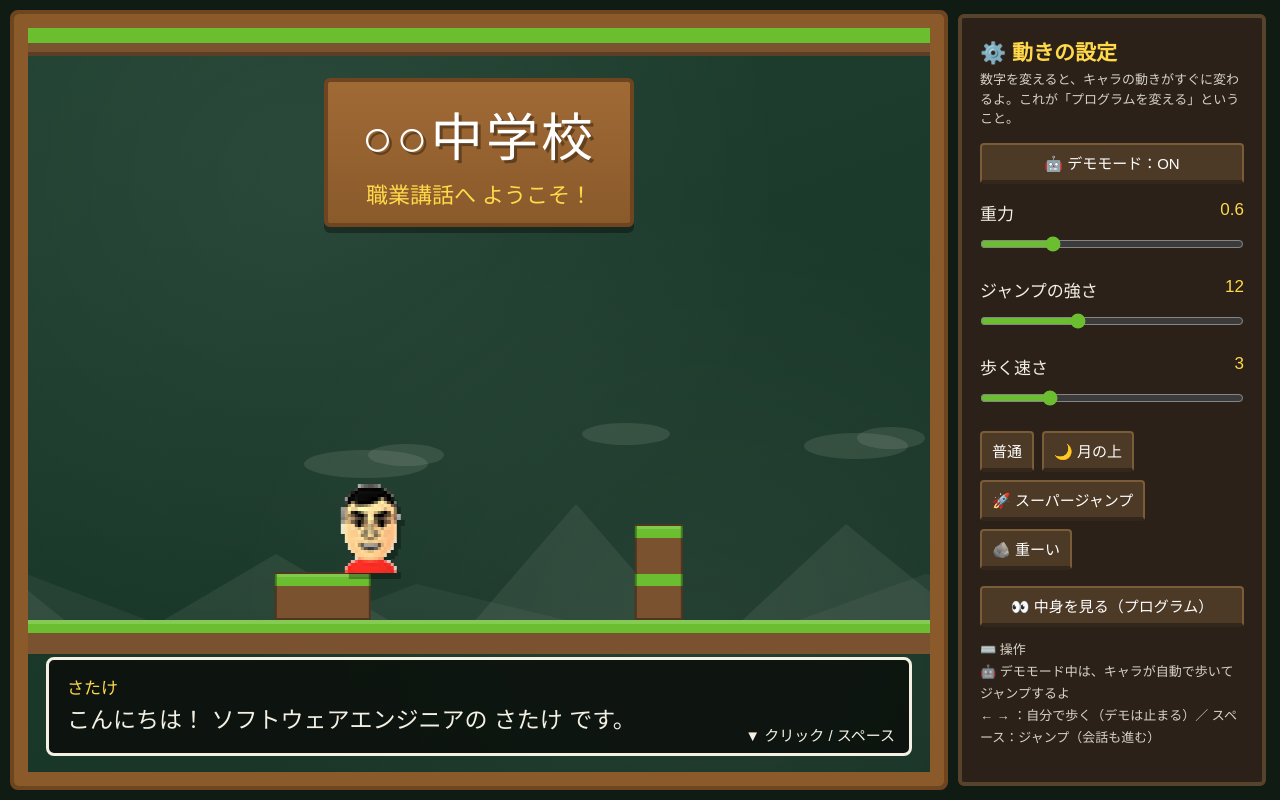
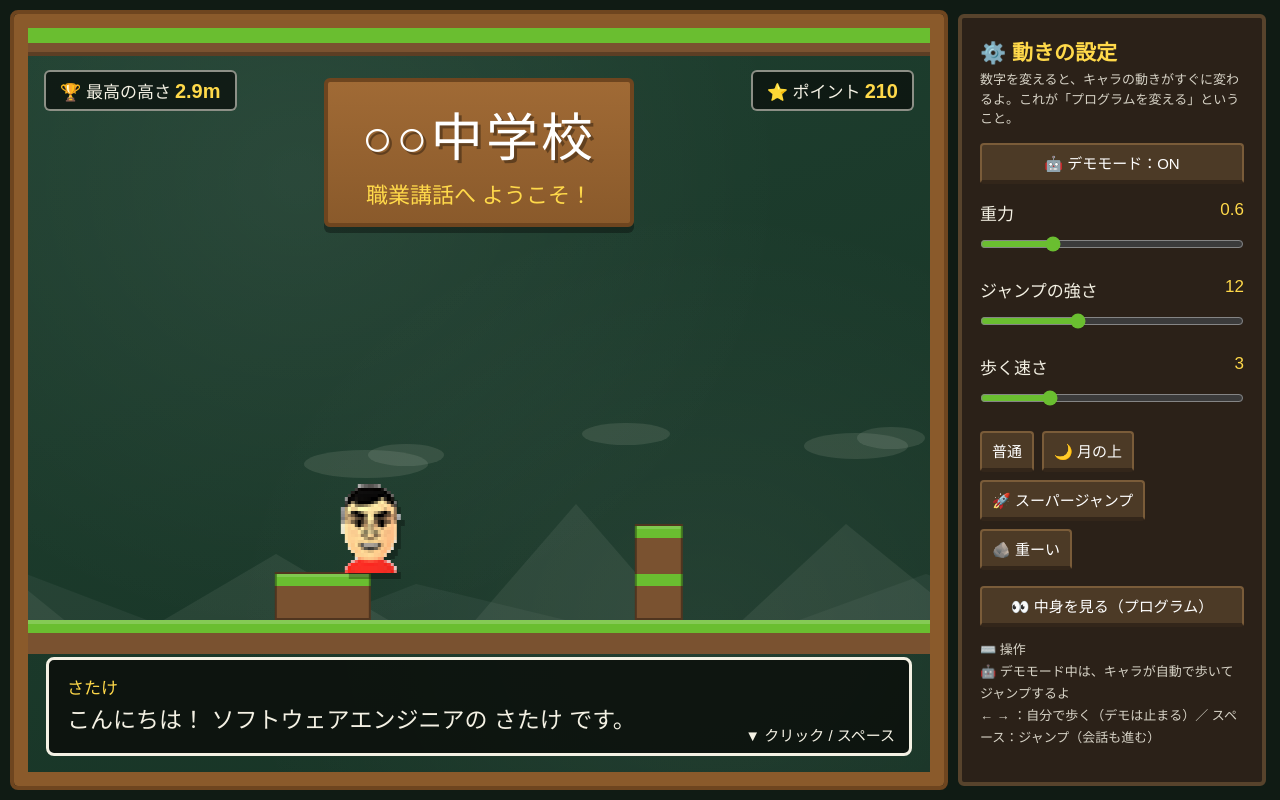
Before and after one commit to masanori-satake/Flatcraft, a plain HTML site: page index.html in a window 1280 px wide. Drawn offline with Linux system fonts and the light colour scheme; a web font is replaced by a local one.

Commit message:
Flatcraft 0.3.0: game HUD (highest jump height top-left, distance-based points top-right)

```diff
--- a/index.html
+++ b/index.html
@@ -49,6 +49,17 @@
   }
   #sign .school{font-size:clamp(28px,4.2vw,52px); letter-spacing:.06em; text-shadow:3px 3px 0 rgba(0,0,0,.35);}
   #sign .sub{font-size:clamp(15px,1.8vw,22px); margin-top:6px; color:var(--accent);}
+
+  /* ゲームHUD（左上：最高の高さ／右上：ポイント） */
+  #hud{
+    position:absolute; top:42px; left:16px; right:16px; z-index:6;
+    display:flex; justify-content:space-between; pointer-events:none;
+  }
+  .hud-chip{
+    background:rgba(12,18,14,.80); border:2px solid rgba(244,241,228,.55); border-radius:6px;
+    padding:6px 14px; font-size:17px; color:var(--chalk); white-space:nowrap;
+  }
+  .hud-chip b{color:var(--accent); font-size:20px; margin-left:4px;}
 
   /* ステージ（キャラが歩く場所＝横スクロールの窓） */
   #stage{position:absolute; left:0; right:0; bottom:118px; height:250px;}
@@ -158,6 +169,10 @@
     <div id="sign">
       <div class="school" id="school-name">○○中学校</div>
       <div class="sub">職業講話へ ようこそ！</div>
+    </div>
+    <div id="hud">
+      <div class="hud-chip">🏆 最高の高さ<b id="hud-height">0.0m</b></div>
+      <div class="hud-chip">⭐ ポイント<b id="hud-score">0</b></div>
     </div>
     <div id="stage">
       <div id="farbg"></div>
@@ -330,12 +345,18 @@ function floorAt(x){
 const P = { gravity: 0.6, jump: 12, speed: 3 };
 let x = 60, y = 0, vy = 0;         // y は床からの高さ
 let grounded = true;
+const PX_PER_M = 40;               // HUD換算：40px = 1m
+let baseY = 0, maxJumpM = 0;       // ジャンプの足元の高さ／最高の高さ(m)
+const hudHeight = document.getElementById("hud-height");
+const hudScore = document.getElementById("hud-score");
 let demo = true;                   // 自動デモ：読み込み時は ON
 let dir = 1, stuck = 0;            // デモの進行方向と、障害物で止まったフレーム数
 const keys = {};
+let distPx = 0;                 // 進んだ距離の合計（px）
 function tryMove(dx){
   const nx = Math.max(0, Math.min(WORLD_W - CHARA_W, x + dx));
   if (floorAt(nx) > y + 0.01) return false;  // 行く先の床が今より高い＝壁
+  distPx += Math.abs(nx - x);
   x = nx; return true;
 }
 function frame(){
@@ -354,6 +375,14 @@ function frame(){
   vy -= P.gravity; y += vy;
   const f = floorAt(x);
   if (y <= f){ y = f; vy = 0; grounded = true; } else grounded = false;
+  /* HUD：最高の高さ（跳び上がった足元からの高さ）と、距離で決まるポイント */
+  if (grounded) baseY = y;
+  else maxJumpM = Math.max(maxJumpM, (y - baseY) / PX_PER_M);
+  const score = Math.floor(distPx / PX_PER_M) * 10;
+  const hTxt = maxJumpM.toFixed(1) + "m";
+  const sTxt = score.toLocaleString("ja-JP");
+  if (hTxt !== hudHeight.textContent) hudHeight.textContent = hTxt;
+  if (sTxt !== hudScore.textContent) hudScore.textContent = sTxt;
   /* カメラ：キャラを追ってワールドをずらす。遠景は 0.35 倍速（パララックス） */
   const stageW = stage.clientWidth;
   let cam = 0;
--- a/sw.js
+++ b/sw.js
@@ -1,7 +1,7 @@
 "use strict";
 /* Flatcraft service worker: 当日オフラインでも動くように主要ファイルをキャッシュする。
    バージョンを上げたら CACHE の名前も上げること（古い版が残る事故防止）。 */
-const CACHE = "flatcraft-v0.2.4";
+const CACHE = "flatcraft-v0.3.0";
 const FILES = ["./", "./index.html", "./manifest.webmanifest", "./assets/icon.svg", "./assets/mii.svg"];
 
 self.addEventListener("install", (e) => {
```
Also changed, not shown: 1 other file.
